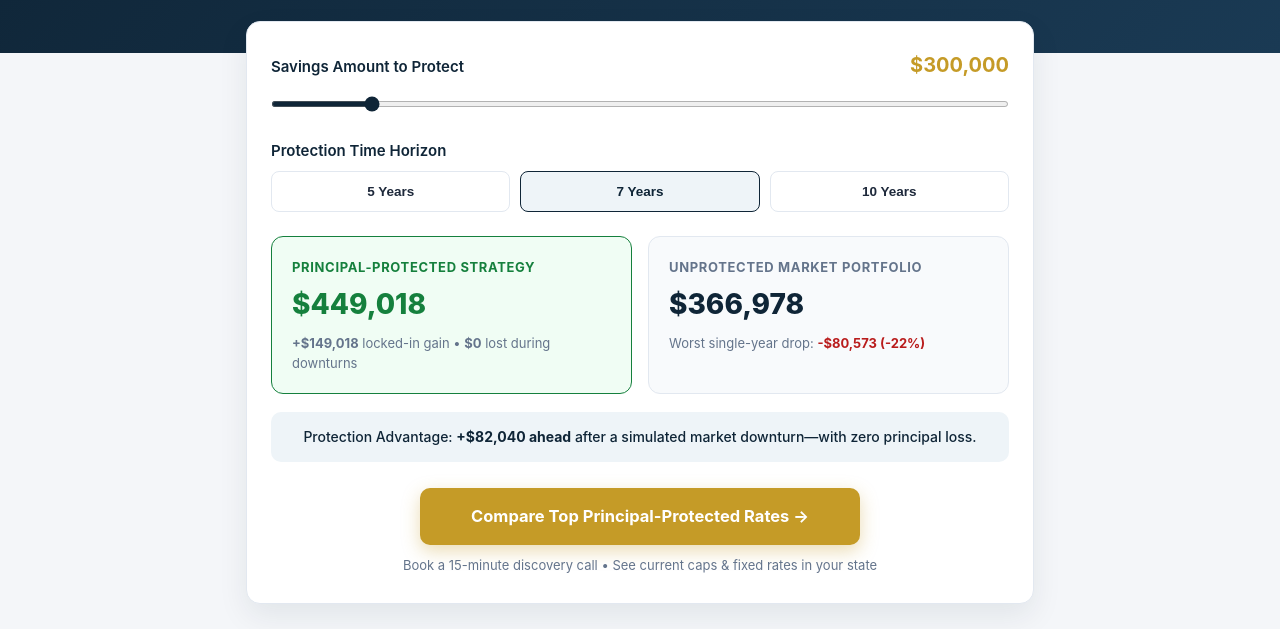
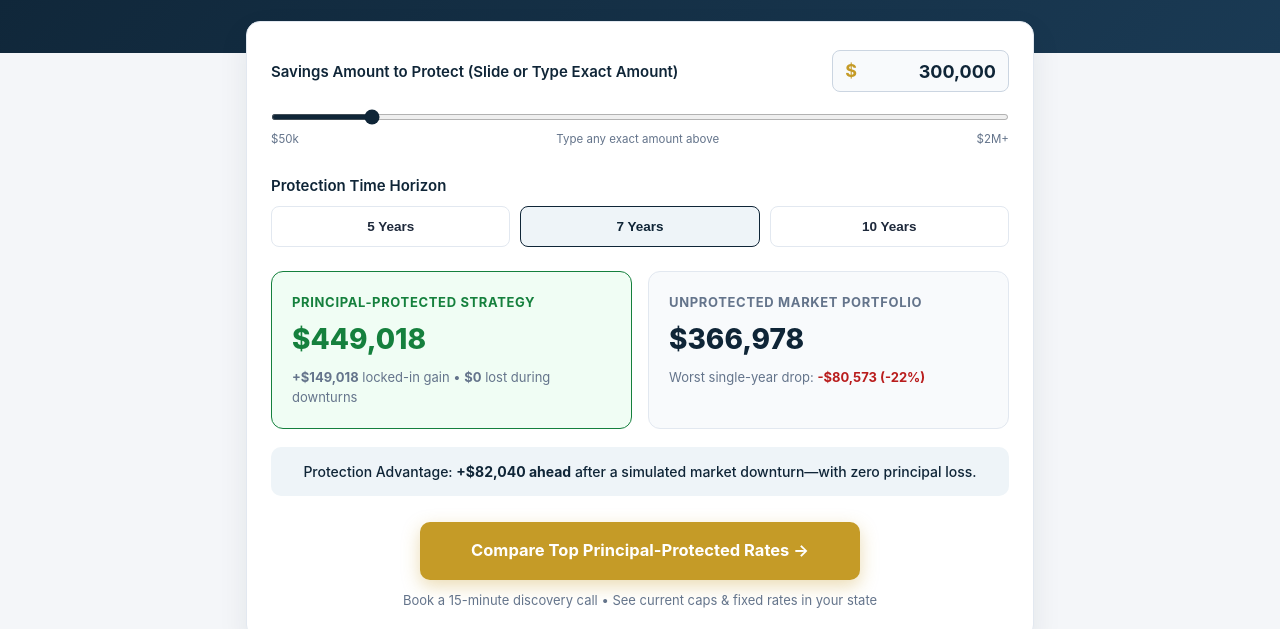
Before and after one commit to jromangfi21/retirement-calculators, a plain HTML site: page safe-growth.html in a window 1280 px wide. Shown: the part 199-828 px from the top of the page. Drawn offline with Linux system fonts and the light colour scheme.

Commit message:
Update safe-growth.html

```diff
--- a/safe-growth.html
+++ b/safe-growth.html
@@ -59,16 +59,55 @@
     .control-header {
       display: flex;
       justify-content: space-between;
-      align-items: baseline;
-      margin-bottom: 8px;
+      align-items: center;
+      gap: 12px;
+      margin-bottom: 10px;
+      flex-wrap: wrap;
     }
     .control label { font-weight: 600; font-size: 15px; color: var(--navy); }
-    .val-display { font-size: 20px; font-weight: 700; color: var(--gold); }
+    .money-input-wrap {
+      display: inline-flex;
+      align-items: center;
+      border: 1.5px solid #cbd5e1;
+      border-radius: 8px;
+      padding: 6px 12px;
+      background: #f8fafc;
+      transition: border-color 0.15s ease, box-shadow 0.15s ease;
+    }
+    .money-input-wrap:focus-within {
+      border-color: var(--gold);
+      background: #fff;
+      box-shadow: 0 0 0 3px rgba(197, 155, 39, 0.18);
+    }
+    .money-prefix {
+      font-size: 18px;
+      font-weight: 700;
+      color: var(--gold);
+      margin-right: 4px;
+    }
+    .money-input {
+      border: none;
+      background: transparent;
+      font-size: 18px;
+      font-weight: 700;
+      color: var(--navy);
+      width: 135px;
+      text-align: right;
+      outline: none;
+      font-family: inherit;
+    }
     input[type="range"] {
       width: 100%;
       accent-color: var(--navy);
       height: 6px;
       cursor: pointer;
+    }
+    .slider-hints {
+      display: flex;
+      justify-content: space-between;
+      font-size: 11.5px;
+      color: var(--muted);
+      margin-top: 4px;
     }
     .toggle-group {
       display: grid;
@@ -177,10 +216,18 @@
     <div class="calc-card">
       <div class="control">
         <div class="control-header">
-          <label for="assets">Savings Amount to Protect</label>
-          <span class="val-display" id="assetsVal">$300,000</span>
+          <label for="assetsInput">Savings Amount to Protect (Slide or Type Exact Amount)</label>
+          <div class="money-input-wrap">
+            <span class="money-prefix">$</span>
+            <input type="text" inputmode="numeric" id="assetsInput" class="money-input" value="300,000" aria-label="Exact savings amount to protect" />
+          </div>
         </div>
-        <input type="range" id="assets" min="50000" max="2000000" value="300000" step="25000" />
+        <input type="range" id="assetsSlider" min="50000" max="2000000" value="300000" step="25000" />
+        <div class="slider-hints">
+          <span>$50k</span>
+          <span>Type any exact amount above</span>
+          <span>$2M+</span>
+        </div>
       </div>
 
       <div class="control">
@@ -223,9 +270,12 @@
 
   <script>
     let horizon = 7;
-    // Representative sequence with realistic up years and a -22% correction in year 3
+    let currentAssets = 300000;
     const marketSeq = [0.12, 0.09, -0.22, 0.14, 0.08, -0.06, 0.11, 0.09, -0.14, 0.13];
     const cap = 0.085;
+
+    const sliderEl = document.getElementById('assetsSlider');
+    const inputEl = document.getElementById('assetsInput');
 
     function setYears(y) {
       horizon = y;
@@ -239,21 +289,42 @@
       return '$' + Math.round(num).toLocaleString('en-US');
     }
 
+    function parseMoney(str) {
+      const cleaned = String(str).replace(/[^0-9]/g, '');
+      return cleaned ? parseInt(cleaned, 10) : 0;
+    }
+
+    sliderEl.addEventListener('input', function () {
+      currentAssets = parseInt(this.value, 10);
+      inputEl.value = currentAssets.toLocaleString('en-US');
+      calculate();
+    });
+
+    inputEl.addEventListener('input', function () {
+      const val = parseMoney(this.value);
+      currentAssets = val;
+      sliderEl.value = Math.min(Math.max(val, 50000), 2000000);
+      calculate();
+    });
+
+    inputEl.addEventListener('blur', function () {
+      if (currentAssets < 10000) currentAssets = 10000;
+      this.value = currentAssets.toLocaleString('en-US');
+      sliderEl.value = Math.min(Math.max(currentAssets, 50000), 2000000);
+      calculate();
+    });
+
     function calculate() {
-      const principal = parseInt(document.getElementById('assets').value, 10);
-      document.getElementById('assetsVal').textContent = fmt(principal);
-
+      const principal = currentAssets;
       let protVal = principal;
       let mktVal = principal;
       let worstDollarDrop = 0;
 
       for (let i = 0; i < horizon; i++) {
         const r = marketSeq[i];
-        // Protected: 0% floor, capped upside
         const credited = r < 0 ? 0 : Math.min(r, cap);
         protVal = protVal * (1 + credited);
 
-        // Unprotected market
         const prevMkt = mktVal;
         mktVal = mktVal * (1 + r);
         if (r < 0) {
@@ -272,7 +343,6 @@
       document.getElementById('advantageBanner').innerHTML = `Protection Advantage: <strong>+${fmt(diff)} ahead</strong> after a simulated market downturn—with zero principal loss.`;
     }
 
-    document.getElementById('assets').addEventListener('input', calculate);
     calculate();
   </script>
 </body>
```
